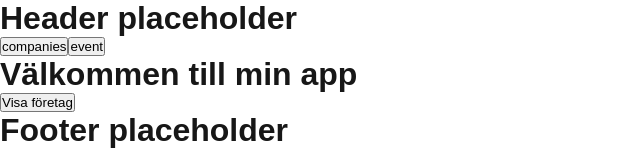
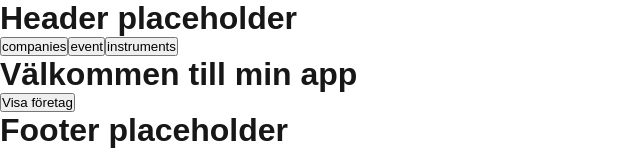
Before and after one commit to Skjesper/LIA-Portal, a Next.js app: page / in a window 1280 px wide. Shown: the top 160 px of the page, without its empty margins (0-640 px from the left). Built offline with nearby package versions, Linux system fonts and the light colour scheme.

Commit message:
added a menybutton for header

```diff
--- a/src/components/Header.jsx
+++ b/src/components/Header.jsx
@@ -10,6 +10,9 @@ export default function Header() {
       <Link href="/event">
         <button>event</button>
       </Link>
+      <Link href="/instruments">
+        <button>instruments</button>
+      </Link>
 
 
 
```
